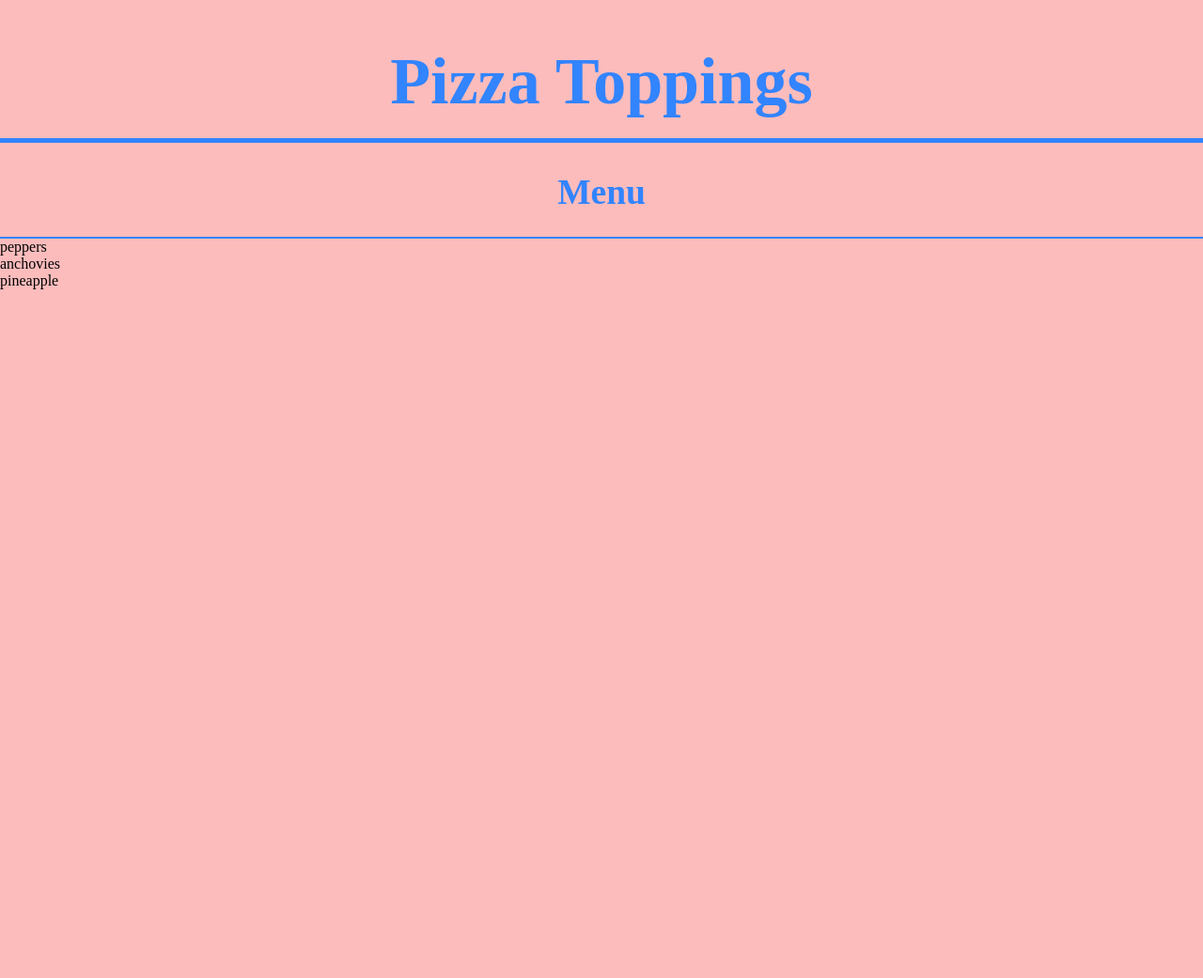
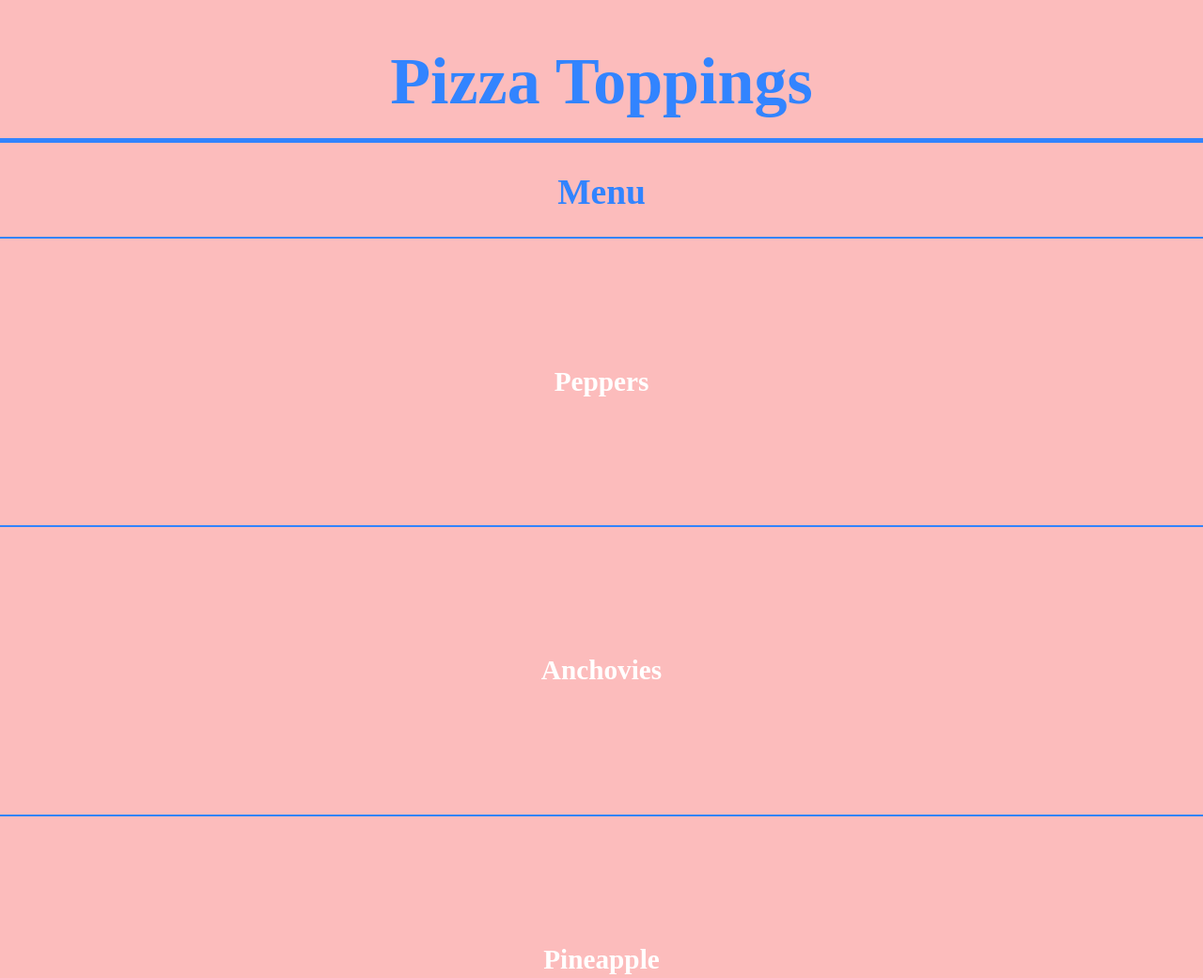
Before and after one commit to terryproctor/pizzaToppings, a plain HTML site: page index.html in a window 1280 px wide. Shown: the top 1041 px of the page at 94% size. Drawn offline with Linux system fonts and the light colour scheme.

Commit message:
new divs from js given h3's and classes

```diff
--- a/script.js
+++ b/script.js
@@ -8,19 +8,22 @@ function Topping(topping, stock, used) {
 	};
 }
 
-let peppers = new Topping('peppers', 30, 0);
-let anchovies = new Topping('anchovies', 10, 0);
-let pineapple = new Topping('pineapple', 15, 0);
+let peppers = new Topping('Peppers', 30, 0);
+let anchovies = new Topping('Anchovies', 10, 0);
+let pineapple = new Topping('Pineapple', 15, 0);
 
 let toppings = [peppers, anchovies, pineapple];
 
 for (let i=0; i<toppings.length; i++) {
 	let newEl = document.createElement('div');
-	let newText = document.createTextNode(toppings[i].topping);
-	newEl.appendChild(newText);
+	newEl.className = 'menuItem';
+
+	let newH3 = document.createElement('h3');
+	newEl.appendChild(newH3);
 
 	let position = document.getElementById("menuContainer");
-
+	let newText = document.createTextNode(toppings[i].topping);
+	newH3.appendChild(newText);
 	position.appendChild(newEl);
 
 
```
Also changed, not shown: index.html (+2 -2 lines).
